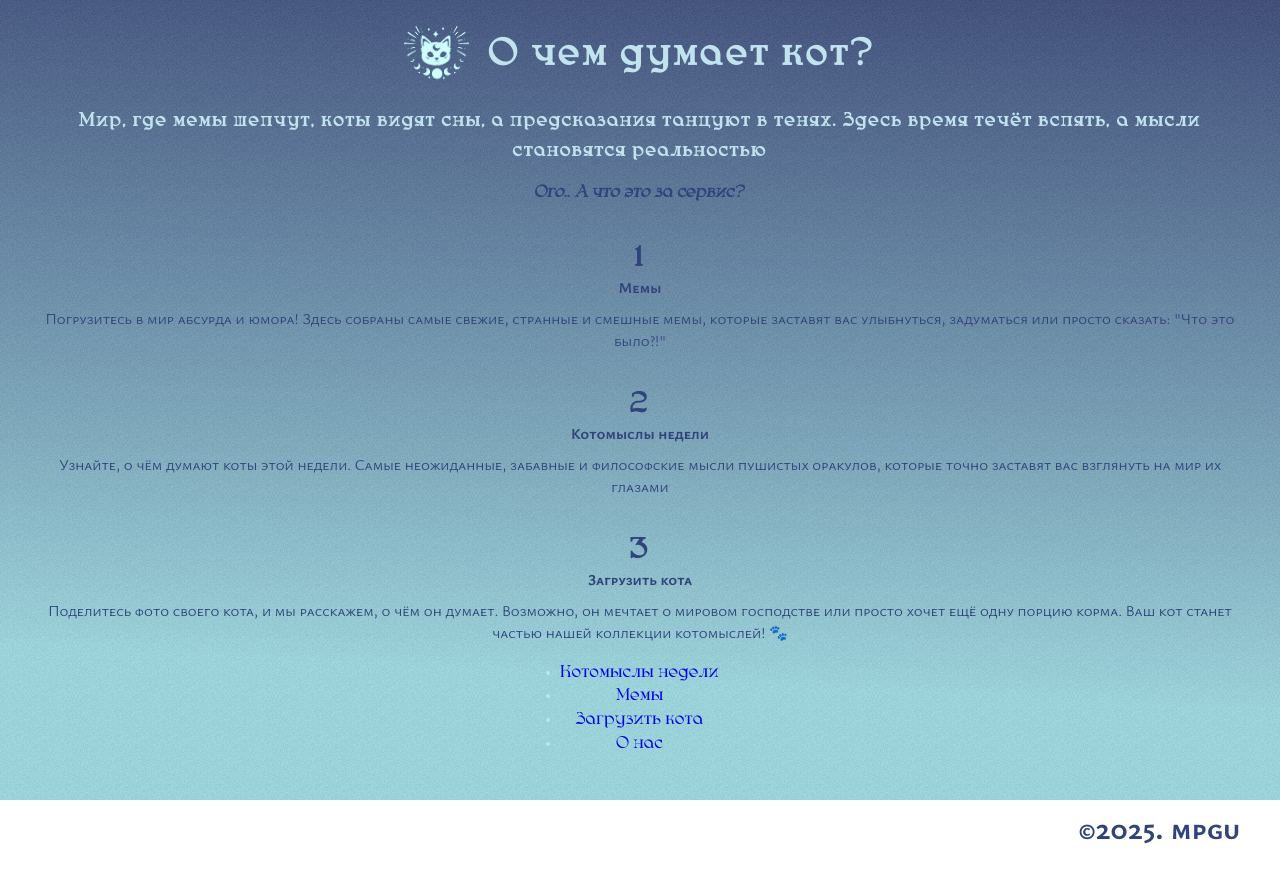
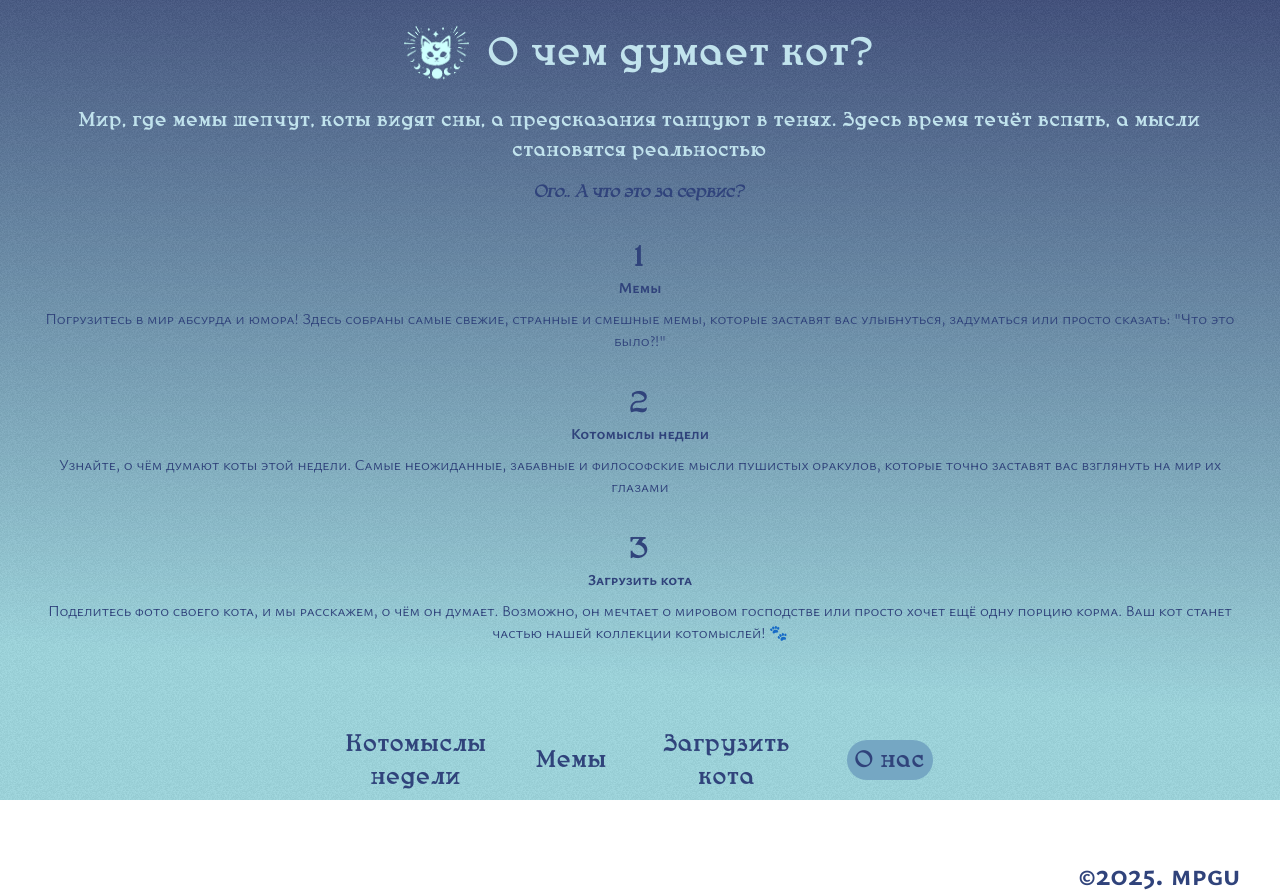
Before and after one commit to sofisofi01/cat_app_front, a Next.js app: page /about in a window 1280 px wide. Before the commit the page ends 849 px from the top, so only its background shows below. Built offline with nearby package versions, Linux system fonts and the light colour scheme.

Commit message:
add extra header

```diff
--- a/src/components/ExtraHeader/ExtraHeader.module.scss
+++ b/src/components/ExtraHeader/ExtraHeader.module.scss
@@ -1,3 +1,52 @@
-.wrapper {
-    width: 100px;
+@import '../../styles/mixins/breakpoints.scss';
+@import '../../styles/variables/fonts.scss';
+@import '../../styles/variables/colors.scss';
+
+.menuContainer {
+    margin-top: 60px;
 }
+
+.menuList {
+    display: flex;
+    flex-direction: column;
+    align-items: center;
+    gap: 16px;
+    text-align: center;
+    list-style: none;
+    padding-left: 0;
+    font-size: 24px;
+    font-weight: bold;
+    color: $color-blue;
+}
+
+.menuLink {
+    color: $color-blue;
+    transition: 0.2s;
+
+    &.active {
+        padding: 8px;
+        border-radius: 30px;
+        background-color: $color-blue-tab;
+    }
+}
+
+.menuLink:hover {
+    color: $color-dark-blue;
+}
+
+@include breakpoints(sm) {
+    .menuList {
+        flex-direction: row;
+        gap: 50px;
+    }
+
+    .menuItem {
+        max-width: 140px;
+    }
+}
+
+@include breakpoints(xl) {
+    .menuContainer {
+        display: none;
+    }
+}
--- a/src/components/ExtraHeader/index.tsx
+++ b/src/components/ExtraHeader/index.tsx
@@ -17,9 +17,9 @@ export function ExtraHeader({ page }: ExtraHeaderProps) {
             {menuItems.map((item) => (
               <li
                 key={item.id}
-                className={classNames('menuItem', { active: page === item.id })}
+                className={styles.menuItem}
               >
-                <a href={`/${item.id}`} className={styles.menuLink}>
+                <a href={`/${item.id}`} className={classNames(styles.menuLink, { [styles.active]: page === item.id })}>
                   {item.name}
                 </a>
               </li>
--- a/src/styles/variables/colors.scss
+++ b/src/styles/variables/colors.scss
@@ -1,5 +1,6 @@
 $color-blue: #30437B;
 $color-light-blue: #C1E3ED;
+$color-blue-tab: #75A7C3;
 $color-dark-blue: #1E2A4F;
 $color-noise-opacity: 0.15;
 $color-link-hover: #89DFDE
```
